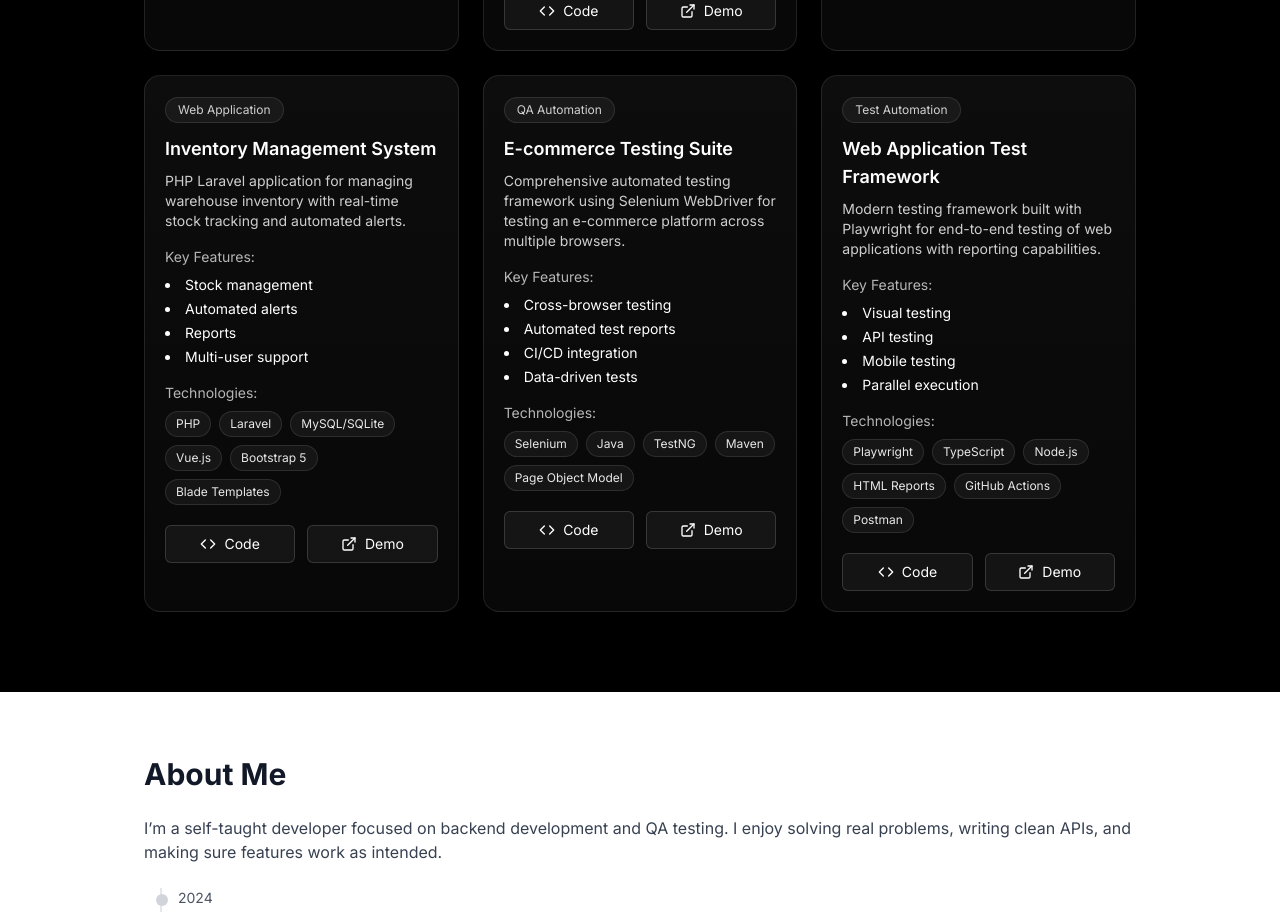
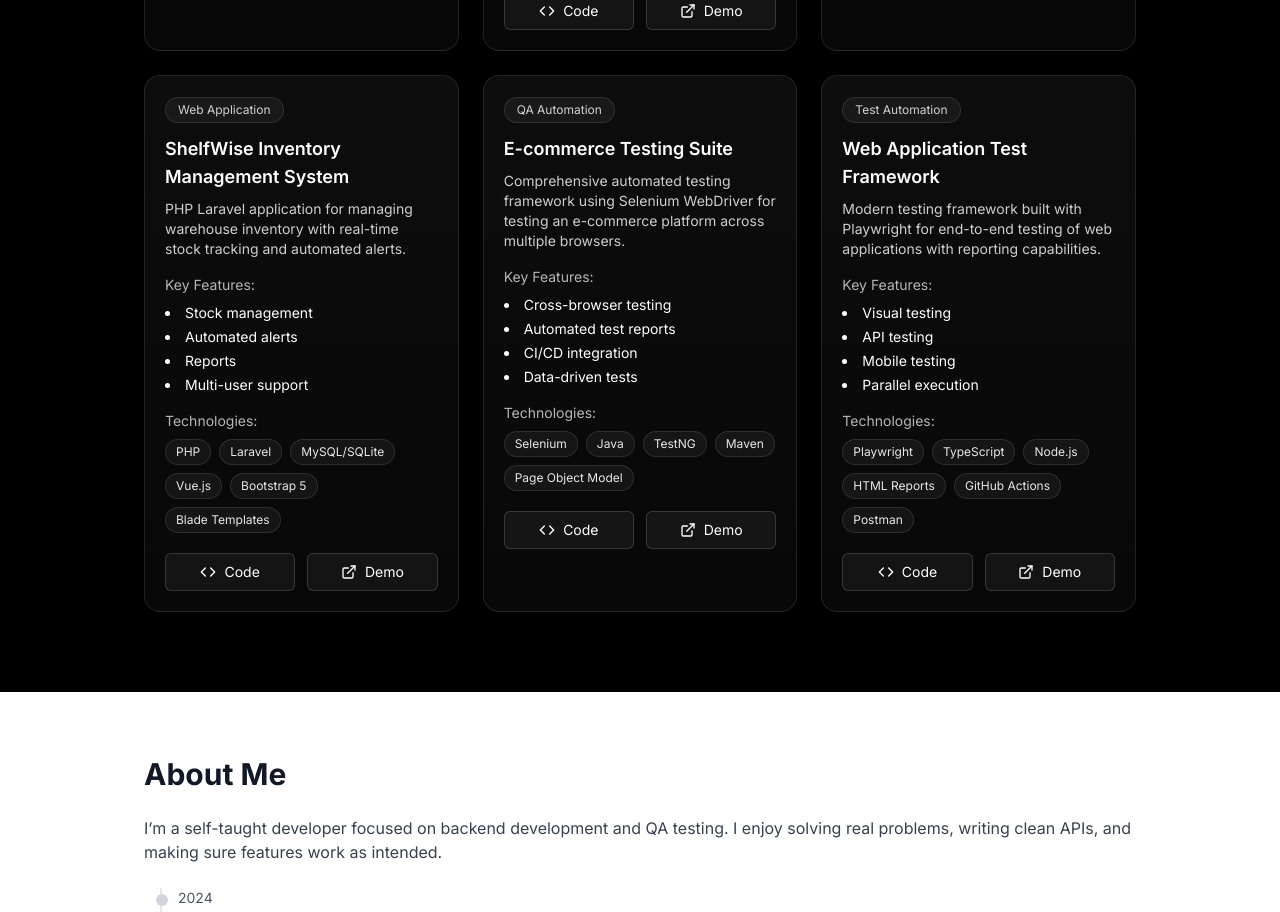
Before and after one commit to naldmach/donald-beqa-portfolio-v2, a React (Vite) app: page / in a window 1280 px wide. Shown: the part 1980-2892 px from the top of the page. Built offline with nearby package versions, Linux system fonts and the light colour scheme.

Commit message:
Update HomePage.tsx

```diff
--- a/src/pages/HomePage.tsx
+++ b/src/pages/HomePage.tsx
@@ -70,7 +70,7 @@ const featuredProjects: FeaturedProject[] = [
   },
   {
     category: "Web Application",
-    title: "Inventory Management System",
+    title: "ShelfWise Inventory Management System",
     description:
       "PHP Laravel application for managing warehouse inventory with real-time stock tracking and automated alerts.",
     features: [
```
